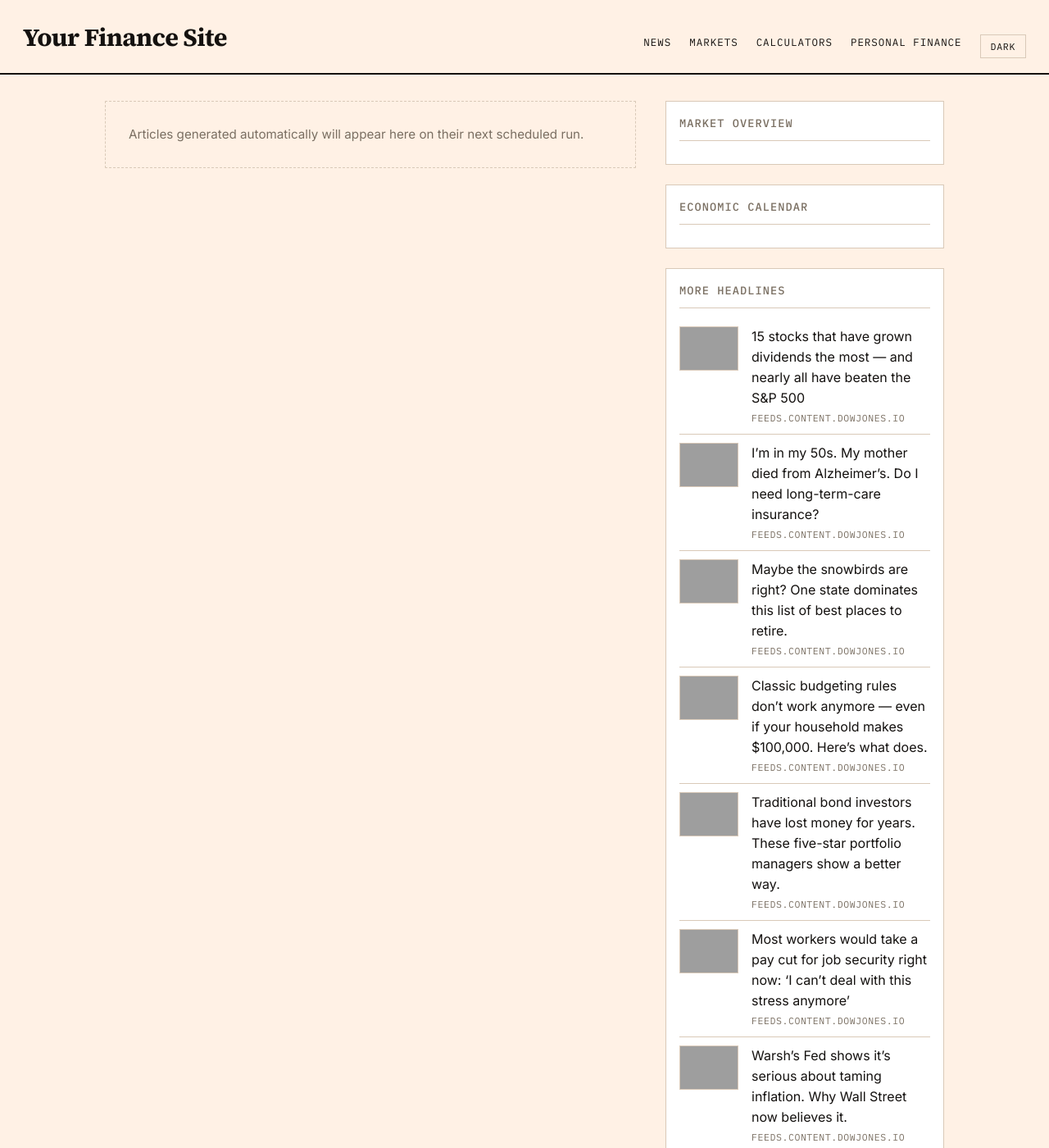
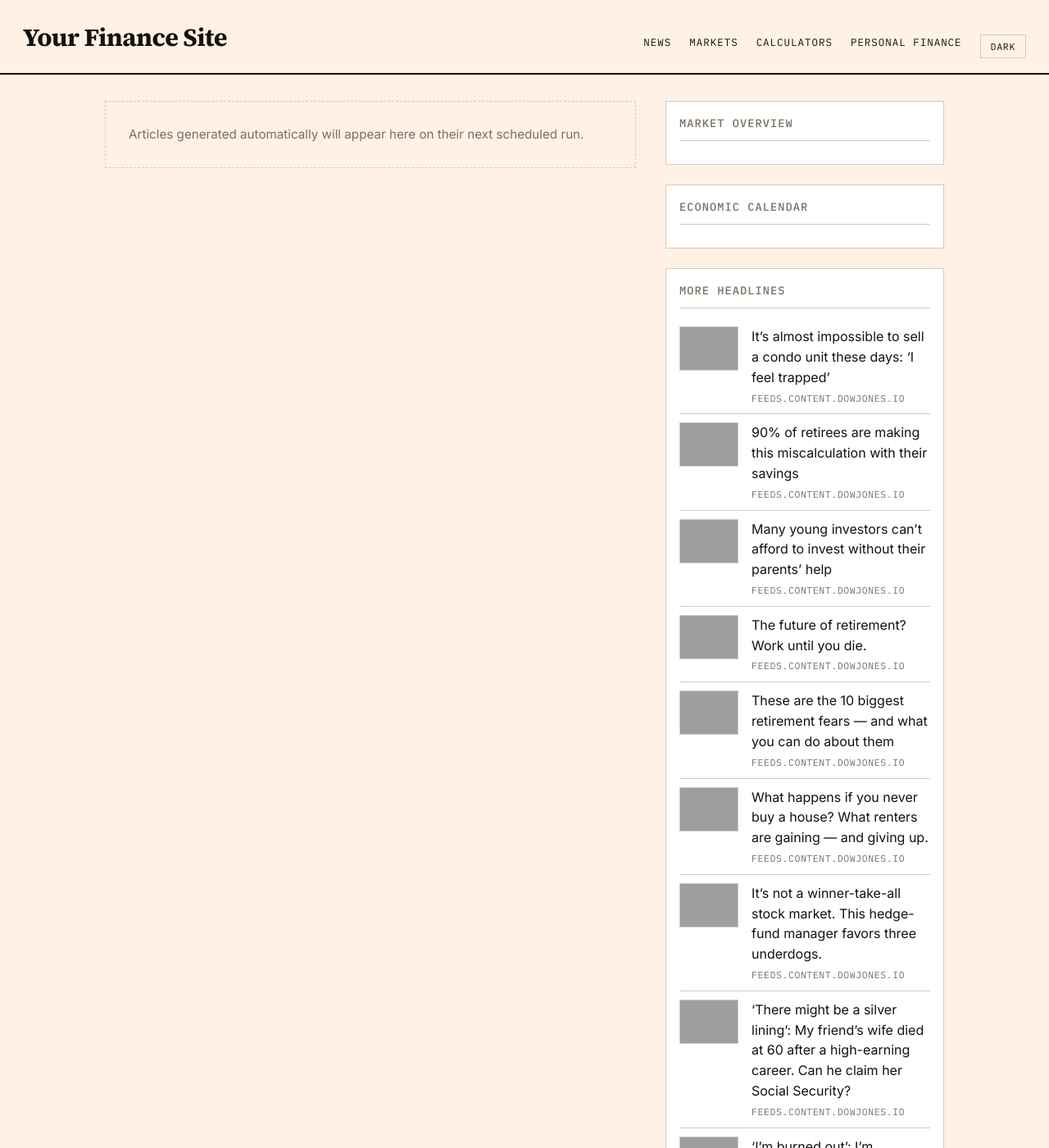
Before and after one commit to GlobTechCo/globtechco.github.io, a Jekyll site: the page built from index.html, in a window 1280 px wide and 1400 px high, cut to the strip 0-1400 px from the top of the window. Shown: the whole strip at 82% size. Built offline with Jekyll 4.4.1, drawn with Linux system fonts in a browser that asks for light colours; a script that is not in the unit is left out; the list of posts is cut into pages by our own code; some of the changed text lies outside the part shown; grey boxes are pictures that could not be loaded.

Commit message:
Auto-content update 2026-09-19

```diff
--- a/_data/aggregator.yml
+++ b/_data/aggregator.yml
@@ -1,50 +1,50 @@
-- title: "15 stocks that have grown dividends the most \u2014 and nearly all have beaten the S&P 500"
-  link: "https://www.marketwatch.com/story/15-stocks-that-have-grown-dividends-the-most-and-nearly-all-have-beaten-the-s-p-500-6d8923fc?mod=mw_rss_topstories"
+- title: "It\u2019s almost impossible to sell a condo unit these days: \u2018I feel trapped\u2019"
+  link: "https://www.marketwatch.com/story/its-almost-impossible-to-sell-a-condo-these-days-i-feel-trapped-1f96ce37?mod=mw_rss_topstories"
   source: "feeds.content.dowjones.io"
-  pubdate: "Sat, 19 Sep 2026 14:57:00 GMT"
-  image: "https://images.mktw.net/im-24811711"
-- title: "I\u2019m in my 50s. My mother died from Alzheimer\u2019s. Do I need long-term-care insurance?"
-  link: "https://www.marketwatch.com/story/im-in-my-50s-my-mother-died-from-alzheimers-do-i-need-long-term-insurance-14d58069?mod=mw_rss_topstories"
+  pubdate: "Sat, 19 Sep 2026 18:57:00 GMT"
+  image: "https://images.mktw.net/im-49059327"
+- title: "90% of retirees are making this miscalculation with their savings"
+  link: "https://www.marketwatch.com/story/90-of-retirees-are-making-this-miscalculation-with-their-savings-feb9db79?mod=mw_rss_topstories"
   source: "feeds.content.dowjones.io"
-  pubdate: "Sat, 19 Sep 2026 14:46:00 GMT"
-  image: "https://images.mktw.net/im-68469739"
-- title: "Maybe the snowbirds are right? One state dominates this list of best places to retire."
-  link: "https://www.marketwatch.com/story/maybe-the-snowbirds-are-right-one-state-dominates-this-list-of-best-places-to-retire-ab506160?mod=mw_rss_topstories"
+  pubdate: "Sat, 19 Sep 2026 18:40:00 GMT"
+  image: "https://images.mktw.net/im-08685542"
+- title: "Many young investors can\u2019t afford to invest without their parents\u2019 help"
+  link: "https://www.marketwatch.com/story/many-young-investors-cant-afford-to-invest-without-their-parents-help-dbb05687?mod=mw_rss_topstories"
   source: "feeds.content.dowjones.io"
-  pubdate: "Sat, 19 Sep 2026 14:40:00 GMT"
-  image: "https://images.mktw.net/im-79403932"
-- title: "Classic budgeting rules don\u2019t work anymore \u2014 even if your household makes $100,000. Here\u2019s what does."
-  link: "https://www.marketwatch.com/story/classic-budgeting-rules-dont-work-anymore-even-if-your-household-makes-100-000-heres-what-does-cfb235a8?mod=mw_rss_topstories"
+  pubdate: "Sat, 19 Sep 2026 18:22:00 GMT"
+  image: "https://images.mktw.net/im-96227400"
+- title: "The future of retirement? Work until you die."
+  link: "https://www.marketwatch.com/story/the-future-of-retirement-work-until-you-die-6d0e5341?mod=mw_rss_topstories"
   source: "feeds.content.dowjones.io"
-  pubdate: "Sat, 19 Sep 2026 14:31:00 GMT"
-  image: "https://images.mktw.net/im-71917168"
-- title: "Traditional bond investors have lost money for years. These five-star portfolio managers show a better way."
-  link: "https://www.marketwatch.com/story/heres-the-best-way-to-invest-in-bonds-for-the-long-term-according-to-these-five-star-portfolio-managers-bbf0d5e3?mod=mw_rss_topstories"
+  pubdate: "Sat, 19 Sep 2026 17:53:00 GMT"
+  image: "https://images.mktw.net/im-92547390"
+- title: "These are the 10 biggest retirement fears \u2014 and what you can do about them"
+  link: "https://www.marketwatch.com/story/these-are-the-10-biggest-retirement-fears-and-what-you-can-do-about-them-4dde8b9c?mod=mw_rss_topstories"
   source: "feeds.content.dowjones.io"
-  pubdate: "Sat, 19 Sep 2026 14:23:00 GMT"
-  image: "https://images.mktw.net/im-91707062"
-- title: "Most workers would take a pay cut for job security right now: \u2018I can\u2019t deal with this stress anymore\u2019"
-  link: "https://www.marketwatch.com/story/most-workers-would-take-a-pay-cut-for-job-security-right-now-i-cant-deal-with-this-stress-anymore-284aa87a?mod=mw_rss_topstories"
+  pubdate: "Sat, 19 Sep 2026 17:21:00 GMT"
+  image: "https://images.mktw.net/im-68447980"
+- title: "What happens if you never buy a house? What renters are gaining \u2014 and giving up."
+  link: "https://www.marketwatch.com/story/what-happens-if-you-never-buy-a-house-what-renters-are-gaining-and-giving-up-45b69dcb?mod=mw_rss_topstories"
   source: "feeds.content.dowjones.io"
-  pubdate: "Sat, 19 Sep 2026 14:14:00 GMT"
-  image: "https://images.mktw.net/im-65564331"
-- title: "Warsh\u2019s Fed shows it\u2019s serious about taming inflation. Why Wall Street now believes it."
-  link: "https://www.marketwatch.com/story/warshs-fed-shows-its-serious-about-taming-inflation-why-wall-street-now-believes-it-55dc5af5?mod=mw_rss_topstories"
+  pubdate: "Sat, 19 Sep 2026 16:45:00 GMT"
+  image: "https://images.mktw.net/im-39365960"
+- title: "It\u2019s not a winner-take-all stock market. This hedge-fund manager favors three underdogs."
+  link: "https://www.marketwatch.com/story/its-not-a-winner-take-all-stock-market-this-hedge-fund-manager-favors-three-underdogs-a366ab6f?mod=mw_rss_topstories"
   source: "feeds.content.dowjones.io"
-  pubdate: "Sat, 19 Sep 2026 13:00:00 GMT"
-  image: "https://images.mktw.net/im-20909613"
-- title: "The old new thing: Cisco and retro tech are back and forming the AI buildout\u2019s backbone"
-  link: "https://www.marketwatch.com/story/the-old-new-thing-cisco-and-retro-tech-are-back-and-forming-the-ai-buildouts-backbone-cdffc0b7?mod=mw_rss_topstories"
+  pubdate: "Sat, 19 Sep 2026 16:19:00 GMT"
+  image: "https://images.mktw.net/im-44290360"
+- title: "\u2018There might be a silver lining\u2019: My friend\u2019s wife died at 60 after a high-earning career. Can he claim her Social Security?"
+  link: "https://www.marketwatch.com/story/there-might-be-a-silver-lining-my-friends-wife-died-at-60-after-a-high-earning-career-can-he-claim-her-social-security-eb95210a?mod=mw_rss_topstories"
   source: "feeds.content.dowjones.io"
-  pubdate: "Sat, 19 Sep 2026 12:30:00 GMT"
-  image: "https://images.mktw.net/im-95036241"
-- title: "Starbucks\u2019s Snoopy cups and McDonald\u2019s SpongeBob toys are commanding huge markups on eBay"
-  link: "https://www.marketwatch.com/story/starbuckss-snoopy-cups-and-mcdonalds-spongebob-toys-are-commanding-huge-markups-on-ebay-ed3e514d?mod=mw_rss_topstories"
+  pubdate: "Sat, 19 Sep 2026 16:15:00 GMT"
+  image: "https://images.mktw.net/im-55390155"
+- title: "\u2018I\u2019m burned out\u2019: I\u2019m constantly helping my cousin who is running out of money. Is it too much to expect his sister to help?"
+  link: "https://www.marketwatch.com/story/im-burned-out-im-constantly-helping-my-cousin-who-is-running-out-of-money-is-it-too-much-to-expect-his-sister-to-help-540def9a?mod=mw_rss_topstories"
   source: "feeds.content.dowjones.io"
-  pubdate: "Sat, 19 Sep 2026 12:00:00 GMT"
-  image: "https://images.mktw.net/im-29689052"
-- title: "I just started dating someone I really like, but he\u2019s moving to Mexico for six months. Should I spend the money to visit him?"
-  link: "https://www.marketwatch.com/story/i-just-started-dating-someone-i-really-like-but-hes-moving-to-mexico-for-six-months-should-i-spend-the-money-to-visit-him-be4f8c8b?mod=mw_rss_topstories"
+  pubdate: "Sat, 19 Sep 2026 16:00:00 GMT"
+  image: "https://images.mktw.net/im-59442466"
+- title: "Like Costco, Walmart will sell Medicare Advantage plans"
+  link: "https://www.marketwatch.com/story/like-costco-walmart-to-sell-medicare-advantage-plans-b31977d2?mod=mw_rss_topstories"
   source: "feeds.content.dowjones.io"
-  pubdate: "Sat, 19 Sep 2026 12:00:00 GMT"
-  image: "https://images.mktw.net/im-17660200"
+  pubdate: "Sat, 19 Sep 2026 15:57:00 GMT"
+  image: "https://images.mktw.net/im-65083014"
```
